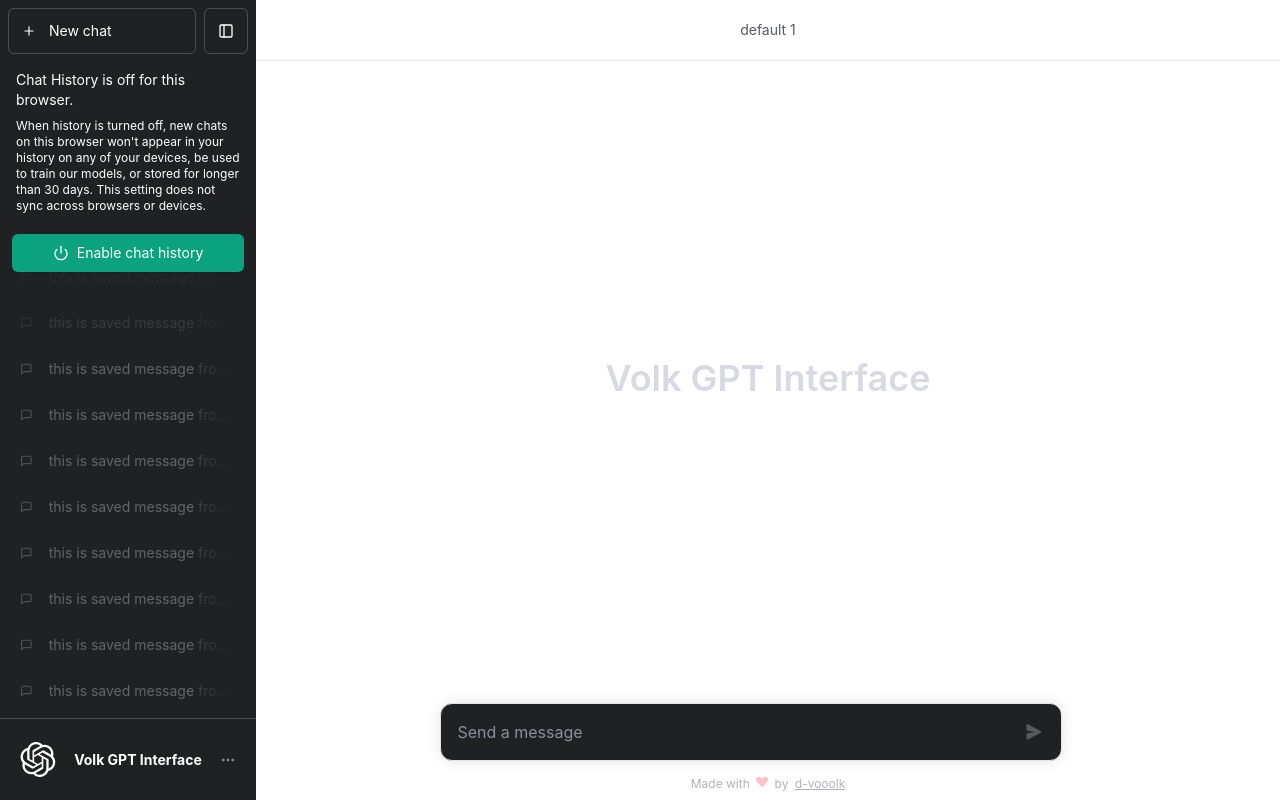
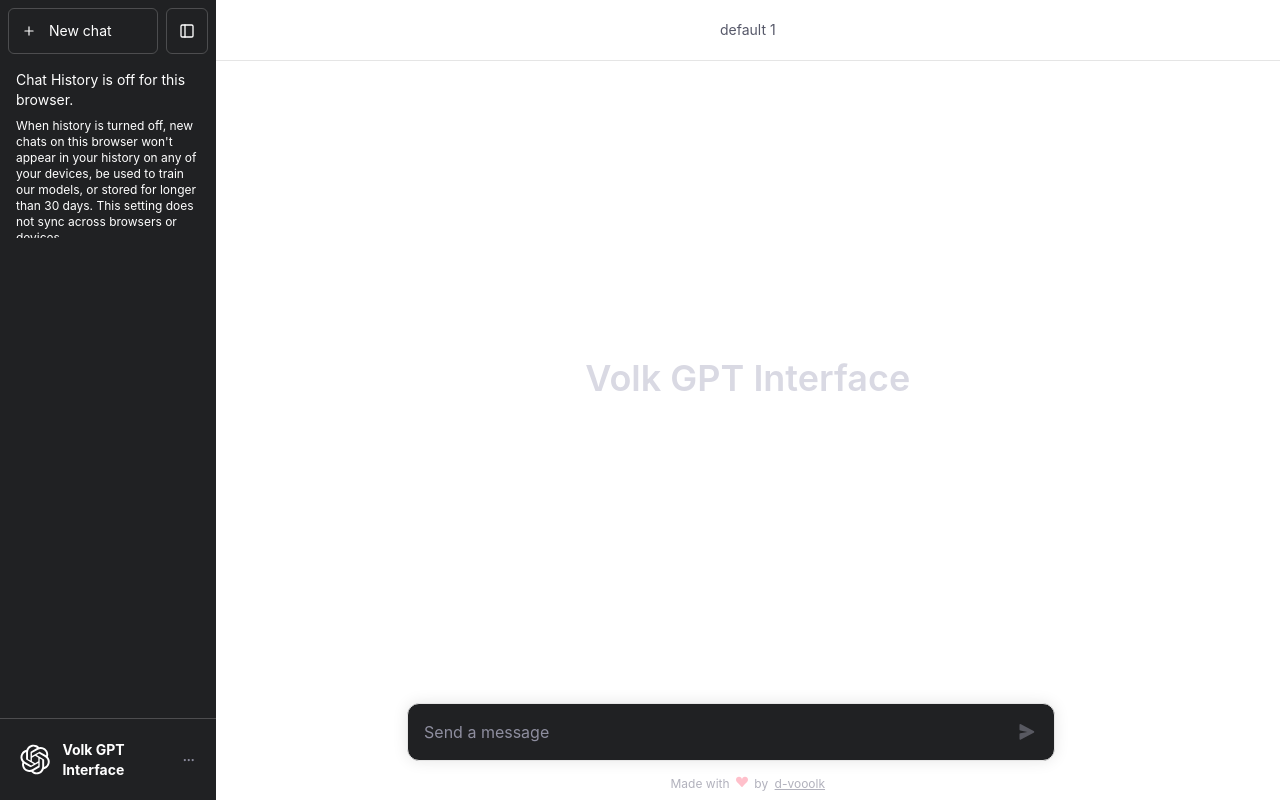
Before and after one commit to d-vooolk/volk_gpt_interface, a React (Create React App) app: page / in a window 1280 px wide. Built offline with nearby package versions, Linux system fonts and the light colour scheme.

Commit message:
init Redux Statement

```diff
--- a/package.json
+++ b/package.json
@@ -4,17 +4,21 @@
   "private": true,
   "dependencies": {
     "@ant-design/icons": "^5.2.6",
+    "@reduxjs/toolkit": "^1.9.5",
     "@testing-library/jest-dom": "^5.17.0",
     "@testing-library/react": "^13.4.0",
     "@testing-library/user-event": "^13.5.0",
     "antd": "^5.8.5",
+    "lodash": "^4.17.21",
     "node-sass": "^7.0.3",
     "react": "^18.2.0",
     "react-dom": "^18.2.0",
     "react-lodash": "^0.1.2",
+    "react-redux": "^8.1.2",
     "react-router-dom": "^6.15.0",
     "react-scripts": "5.0.1",
     "react-textarea-autosize": "^8.5.3",
+    "redux": "^4.2.1",
     "web-vitals": "^2.1.4"
   },
   "scripts": {
--- a/src/components/SideBar/components/SavedMessages/index.jsx
+++ b/src/components/SideBar/components/SavedMessages/index.jsx
@@ -5,10 +5,28 @@ import {ReactComponent as ChatIcon} from "../../../../static/chat.svg";
 import {useContext, useState} from "react";
 import IncognitoInfoPanel from "./components/IncognitoInfoPanel";
 import {CurrentSettingsContext} from "../../../../context/UserSettingsContext";
+import {useDispatch, useSelector} from "react-redux";
+import {deleteChat, editChatTitle, setCurrentChat, terminateCurrentChat} from "../../../../redux/reducers/chatsSlice";
 
-const SavedMessages = ({savedMessages}) => {
-    const [defaultActiveChat, setDefaultActiveChat] = useState(0);
+const SavedMessages = () => {
+    const [activeChat, setActiveChat] = useState(null);
     const {incognitoMode, setIncognitoMode} = useContext(CurrentSettingsContext);
+    const dispatch = useDispatch();
+
+    const savedMessages = useSelector(store => store.chatState.chats);
+    console.log(savedMessages);
+
+    const toggleChatHandle = (id) => {
+        setActiveChat(id)
+        dispatch(setCurrentChat({ id }))
+    }
+
+    const handleEditChatTitle = (id) => dispatch(editChatTitle({id, title: 'hello'}));
+    const handleDeleteChat = async (id) => {
+        await setActiveChat(null);
+        dispatch(deleteChat({id}));
+        dispatch(terminateCurrentChat());
+    }
 
     return (
         <div className="saved-chats-wrapper">
@@ -18,21 +36,27 @@ const SavedMessages = ({savedMessages}) => {
                     setIncognitoMode={setIncognitoMode}
                 />}
             {
-                savedMessages.map((message, index) => (
+                savedMessages.map((chat) => (
                     <div
-                        className={`${defaultActiveChat === index ? 'saved-messages-wrapper-active' : 'saved-messages-wrapper-inactive'}`}
-                        onClick={() => setDefaultActiveChat(index)}
-                        key={`${message + index * Math.random()}`}
+                        className={`${activeChat === chat.id ? 'saved-messages-wrapper-active' : 'saved-messages-wrapper-inactive'}`}
+                        onClick={() => toggleChatHandle(chat.id)}
+                        key={`${chat.id + Math.random()}`}
                     >
                         <div
-                            className={`${defaultActiveChat === index ? 'chat-text-wrapper-active' : 'chat-text-wrapper-inactive'}`}>
+                            className={`${activeChat === chat.id ? 'chat-text-wrapper-active' : 'chat-text-wrapper-inactive'}`}>
                             <ChatIcon className="chat-icon"/>
-                            <span className="saved-messages-text">{message.text}</span>
+                            <span className="saved-messages-text">{chat.title}</span>
                         </div>
-                        {defaultActiveChat === index && (
+                        {activeChat === chat.id && (
                             <div className="icons-wrapper">
-                                <EditIcon className="edit-icon"/>
-                                <DeleteIcon className="delete-icon"/>
+                                <EditIcon
+                                    className="edit-icon"
+                                    onClick={() => handleEditChatTitle(chat.id)}
+                                />
+                                <DeleteIcon
+                                    className="delete-icon"
+                                    onClick={() => handleDeleteChat(chat.id)}
+                                />
                             </div>
                         )}
                     </div>
--- a/src/components/SideBar/index.jsx
+++ b/src/components/SideBar/index.jsx
@@ -4,40 +4,6 @@ import SavedMessages from "./components/SavedMessages";
 import SettingsPanel from "./components/SettingsPanel";
 import {useContext} from "react";
 import {CurrentSettingsContext} from "../../context/UserSettingsContext";
-
-const testSaveMessages = [
-    {text: "this is saved message from GPT. Please be patient and thanks for using"},
-    {text: "this is saved message from GPT. Please be patient and thanks for using"},
-    {text: "this is saved message from GPT. Please be patient and thanks for using"},
-    {text: "this is saved message from GPT. Please be patient and thanks for using"},
-    {text: "this is saved message from GPT. Please be patient and thanks for using"},
-    {text: "this is saved message from GPT. Please be patient and thanks for using"},
-    {text: "this is saved message from GPT. Please be patient and thanks for using"},
-    {text: "this is saved message from GPT. Please be patient and thanks for using"},
-    {text: "this is saved message from GPT. Please be patient and thanks for using"},
-    {text: "this is saved message from GPT. Please be patient and thanks for using"},
-    {text: "this is saved message from GPT. Please be patient and thanks for using"},
-    {text: "this is saved message from GPT. Please be patient and thanks for using"},
-    {text: "this is saved message from GPT. Please be patient and thanks for using"},
-    {text: "this is saved message from GPT. Please be patient and thanks for using"},
-    {text: "this is saved message from GPT. Please be patient and thanks for using"},
-    {text: "this is saved message from GPT. Please be patient and thanks for using"},
-    {text: "this is saved message from GPT. Please be patient and thanks for using"},
-    {text: "this is saved message from GPT. Please be patient and thanks for using"},
-    {text: "this is saved message from GPT. Please be patient and thanks for using"},
-    {text: "this is saved message from GPT. Please be patient and thanks for using"},
-    {text: "this is saved message from GPT. Please be patient and thanks for using"},
-    {text: "this is saved message from GPT. Please be patient and thanks for using"},
-    {text: "this is saved message from GPT. Please be patient and thanks for using"},
-    {text: "this is saved message from GPT. Please be patient and thanks for using"},
-    {text: "this is saved message from GPT. Please be patient and thanks for using"},
-    {text: "this is saved message from GPT. Please be patient and thanks for using"},
-    {text: "this is saved message from GPT. Please be patient and thanks for using"},
-    {text: "this is saved message from GPT. Please be patient and thanks for using"},
-    {text: "this is saved message from GPT. Please be patient and thanks for using"},
-    {text: "this is saved message from GPT. Please be patient and thanks for using"},
-    {text: "this is saved message from GPT. Please be patient and thanks for using"},
-];
 
 const SideBar = () => {
     const { isOpenSidebar, setIsOpenSidebar } = useContext(CurrentSettingsContext);
@@ -48,7 +14,7 @@ const SideBar = () => {
                 isOpenSidebar={isOpenSidebar}
                 setIsOpenSidebar={setIsOpenSidebar}
             />
-            <SavedMessages savedMessages={testSaveMessages}/>
+            <SavedMessages/>
             <SettingsPanel/>
         </div>
     )
--- a/src/constants/textConstants.js
+++ b/src/constants/textConstants.js
@@ -12,3 +12,6 @@ export const DROPDOWN_SETTINGS_TITLE = 'Settings';
 export const SIDEBAR_NEW_CHAT_TITLE = 'New chat';
 export const ENABLE_CHAT_HISTORY_TITLE = 'Enable chat history';
 export const SEND_MESSAGE_TITLE = 'Send message';
+export const MESSAGE_TYPE_USER = 'user';
+export const MESSAGE_TYPE_GPT = 'gpt';
+export const NEW_CHAT_TITLE = 'New chat';
--- /dev/null
+++ b/src/redux/reducers/chatsSlice.js
@@ -0,0 +1,132 @@
+import {createSlice} from "@reduxjs/toolkit";
+import {MESSAGE_TYPE_GPT, MESSAGE_TYPE_USER, NEW_CHAT_TITLE} from "../../constants/textConstants";
+
+export const chatsSlice = createSlice({
+    name: 'savedChats',
+    initialState: {
+        chats: [
+            {
+                id: 0,
+                title: 'Title of new chat 1',
+                messages: [
+                    {
+                        id: 0,
+                        message: "USER this is saved message from GPT. Please be patient and thanks for using",
+                        type: MESSAGE_TYPE_USER
+                    },
+                    {
+                        id: 1,
+                        message: "GPT this is saved message from GPT. Please be patient and thanks for using",
+                        type: MESSAGE_TYPE_GPT
+                    },
+                ],
+            },
+            {
+                id: 1,
+                title: 'Title of new chat 2',
+                messages: [
+                    {
+                        id: 0,
+                        message: "USER this is saved message from GPT. Please be patient and thanks for using",
+                        type: MESSAGE_TYPE_USER
+                    },
+                    {
+                        id: 1,
+                        message: "GPT this is saved message from GPT. Please be patient and thanks for using",
+                        type: MESSAGE_TYPE_GPT
+                    },
+                ],
+            },
+            {
+                id: 2,
+                title: 'Title of new chat 3',
+                messages: [
+                    {
+                        id: 0,
+                        message: "USER this is saved message from GPT. Please be patient and thanks for using",
+                        type: MESSAGE_TYPE_USER
+                    },
+                    {
+                        id: 1,
+                        message: "GPT this is saved message from GPT. Please be patient and thanks for using",
+                        type: MESSAGE_TYPE_GPT
+                    },
+                ],
+            },
+        ],
+        currentChat: null,
+    },
+
+    reducers: {
+        /* CHAT ACTIONS */
+
+        addChat (state) {
+            state.chats.push(
+                {
+                    id: state.chats.length,
+                    title: NEW_CHAT_TITLE,
+                    messages: [],
+                }
+            )
+        },
+
+        editChatTitle (state, action) {
+            const currentChat = state.chats.find(chat => chat.id === action.payload.id);
+            currentChat.title = action.payload.title;
+        },
+
+        deleteChat (state, action) {
+            state.chats = state.chats.filter(chat => chat.id !== action.payload.id);
+        },
+
+        setCurrentChat (state, action) {
+            state.currentChat = action.payload.id;
+        },
+
+        terminateCurrentChat (state) {
+            state.currentChat = null;
+        },
+
+
+
+        /* MESSAGE ACTIONS */
+
+        sendMessage (state, action) {
+            if (action.payload.chatId !== null) {
+                const currentChat = state.chats.find(chat => chat.id === action.payload.chatId);
+                currentChat.messages.push(
+                    {
+                        id: currentChat.messages.length,
+                        message: action.payload.message,
+                        type: MESSAGE_TYPE_USER
+                    }
+                );
+            } else {
+                const chatId = state.chats.length;
+                state.chats.push({
+                        id: chatId,
+                        title: NEW_CHAT_TITLE,
+                        messages: [
+                            {
+                                id: 0,
+                                message: action.payload.message,
+                                type: MESSAGE_TYPE_USER
+                            }
+                        ]}
+                );
+                state.currentChat = chatId;
+            }
+        },
+    }
+});
+
+export const {
+    addChat,
+    editChatTitle,
+    deleteChat,
+    setCurrentChat,
+    sendMessage,
+    terminateCurrentChat
+} = chatsSlice.actions;
+
+export default chatsSlice.reducer;
--- /dev/null
+++ b/src/redux/store.js
@@ -0,0 +1,8 @@
+import { configureStore } from '@reduxjs/toolkit';
+import savedChatReducer from './reducers/chatsSlice';
+
+export default configureStore({
+    reducer: {
+        chatState: savedChatReducer,
+    }
+})
```
Also changed, not shown: src/components/SideBar/components/SideBarOptions/index.jsx (+10 -1 lines), src/components/WorkSpace/components/RequestInput/index.jsx (+26 -1 lines), src/index.js (+8 -4 lines), 1 other file (tests, documents, lock files or other folders).
